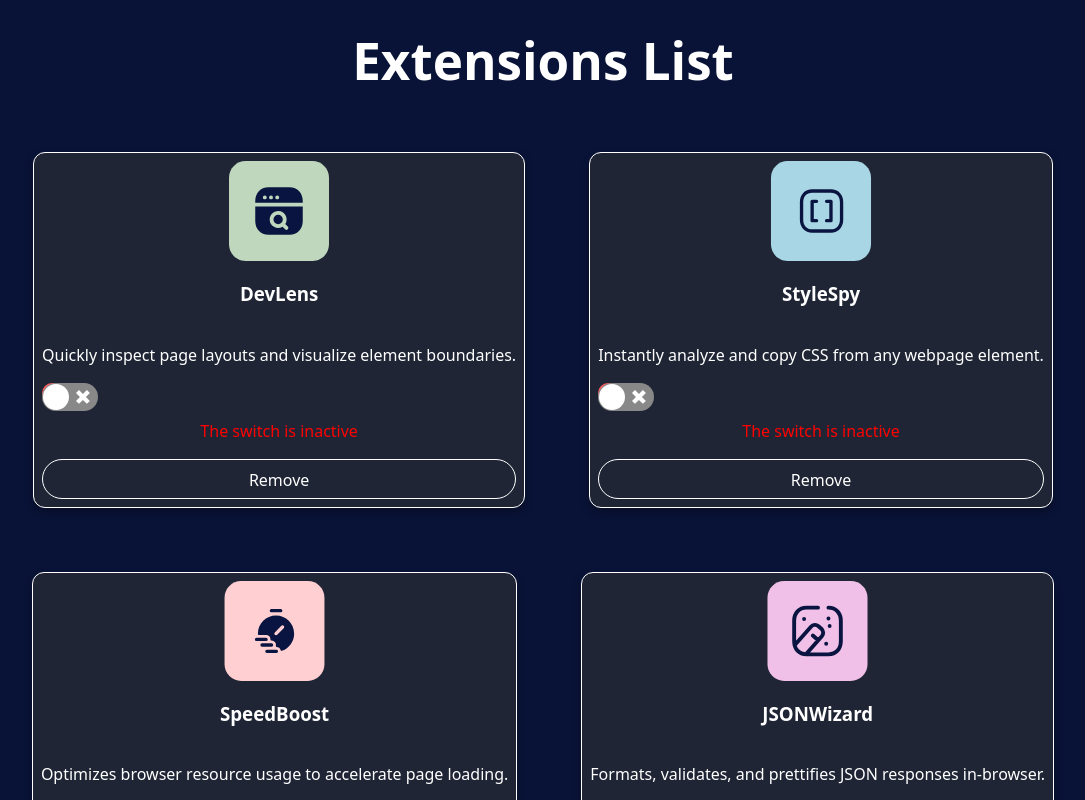
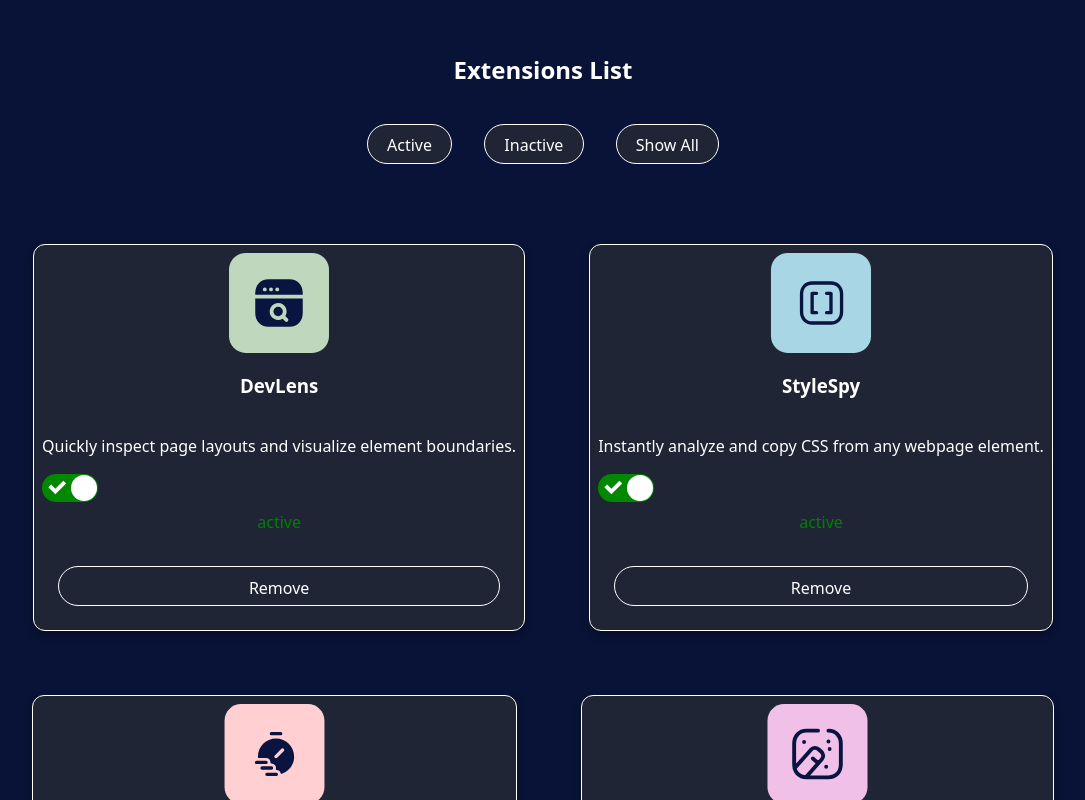
Before and after one commit to Joyfull-Happiness/react-toggle-app, a React (Vite) app: page / in a window 1280 px wide. Shown: the top 800 px of the page, without its empty margins (97-1182 px from the left). Built offline with nearby package versions, Linux system fonts and the light colour scheme.

Commit message:
updated toggle

```diff
--- a/src/App.css
+++ b/src/App.css
@@ -14,8 +14,12 @@
   max-width: 100%;
 }
 
-h1 {
+h2 {
   color: #ffffff;
+}
+.banner {
+  flex-direction: row;
+  flex-wrap: wrap;
 }
 
 .logo {
--- a/src/components/Button.css
+++ b/src/components/Button.css
@@ -9,4 +9,5 @@
   font-weight: 500;
   font-family: inherit;
   display: inline-block;
+  margin: 1rem;
 }
--- a/src/components/Button.jsx
+++ b/src/components/Button.jsx
@@ -1,8 +1,10 @@
 import "./Button.css";
-export default function Button({ text }) {
+export default function Button({ text, onClick }) {
   return (
     <>
-      <button className="button">{text}</button>
+      <button className="button" onClick={onClick}>
+        {text}
+      </button>
     </>
   );
 }
--- a/src/components/Card.jsx
+++ b/src/components/Card.jsx
@@ -10,7 +10,7 @@ function Card({ object }) {
         <h3> {object.name}</h3>
 
         <p> {object.description}</p>
-        <Toggle active={object.active} />
+        <Toggle activity={object.isActive} />
         <Button text="Remove" />
       </div>
     </>
--- a/src/components/Toggle.css
+++ b/src/components/Toggle.css
@@ -1,7 +1,7 @@
 .toggle {
   width: 40px;
   height: 20px;
-  background-color: #ff5c5c;
+
   border-radius: 20px;
   position: relative;
   cursor: pointer;
--- a/src/components/Toggle.jsx
+++ b/src/components/Toggle.jsx
@@ -2,7 +2,7 @@ import Switch from "react-switch";
 import { useState } from "react";
 import "./Toggle.css"; // Import your CSS for styling
 
-export default function Toggle() {
+export default function Toggle({ activity }) {
   const [checked, setChecked] = useState(false);
   function handleChange(checked) {
     setChecked(checked);
@@ -11,10 +11,10 @@ export default function Toggle() {
   return (
     <>
       <label className="toggle">
-        <Switch onChange={handleChange} checked={checked} />
+        <Switch onChange={handleChange} checked={activity ? true : false} />
       </label>
-      <p style={{ color: checked ? "blue" : "red" }}>
-        The switch is <span> {checked ? "active" : "inactive"} </span>
+      <p style={{ color: activity ? "green" : "red" }}>
+        <span> {activity ? "active" : "inactive"} </span>
       </p>
     </>
   );
--- a/src/pages/Home.jsx
+++ b/src/pages/Home.jsx
@@ -1,18 +1,35 @@
 import data from "../data.js";
 import Button from "../components/Button.jsx";
 import Card from "../components/Card.jsx";
-// import Toggle from "./components/Toggle";
 import React, { useState } from "react";
 
 function Home() {
   const [dataApi, setDataApi] = useState(data);
+  const [activity, setActivity] = useState("all");
+
+  // create an function that updates isactive key
+  // based on your ha change from your toggle
+
+  const filterCards = dataApi.filter((obj) => {
+    if (activity === "active") return obj.isActive;
+    if (activity === "inactive") return !obj.isActive;
+    return true;
+  });
 
   return (
     <>
-      <h1>Extensions List</h1>
+      <div className="banner">
+        <h2>Extensions List</h2>
+        <Button onClick={() => setActivity("active")} text="Active"></Button>
+        <Button
+          onClick={() => setActivity("inactive")}
+          text="Inactive"
+        ></Button>
+        <Button onClick={() => setActivity("all")} text="Show All"></Button>
+      </div>
       {/* <Button text="Active" /> */}
       <div className="card-container">
-        {dataApi.map((object, id) => (
+        {filterCards.map((object, id) => (
           <Card object={object} key={id} />
         ))}
       </div>
```
